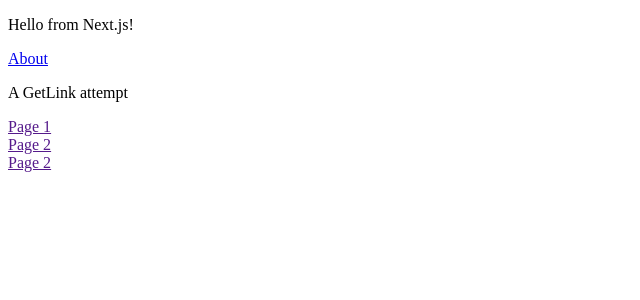
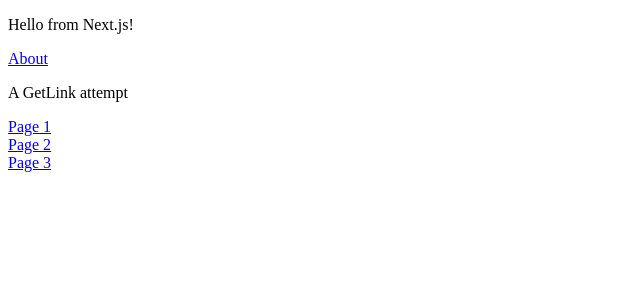
Before and after one commit to mpstaton/next-server-side, a Next.js app: page / in a window 1280 px wide. Shown: the top 300 px of the page, without its empty margins (0-640 px from the left). Built offline with nearby package versions, Linux system fonts and the light colour scheme.

Commit message:
dynamic routing now passes title through props

```diff
--- a/SharedComponents/DynamicRouter.js
+++ b/SharedComponents/DynamicRouter.js
@@ -1,10 +1,15 @@
 import React from "react";
 import Link from 'next/link'
+
+/*
+This propos should be passed in a way that is
+findable through props.url.query.content
+*/
 
 function GetLink(props) {
     return (
         <div>
-            <Link href="">
+            <Link href={`/SecondPage?content=${props.title}`}>
                 <a>{props.title}</a>
             </Link>
 
--- a/pages/index.js
+++ b/pages/index.js
@@ -11,9 +11,9 @@ function MyComponent(){
             </Link>
 
             <p>A GetLink attempt</p>
-            <GetLink title= 'Page 1'></GetLink>
-            <GetLink title= 'Page 2'></GetLink>
-            <GetLink title= 'Page 2'></GetLink>
+            <GetLink title='Page 1'></GetLink>
+            <GetLink title='Page 2'></GetLink>
+            <GetLink title='Page 3'></GetLink>
         </div>
     );
 }
```
Also changed, not shown: pages/SecondPage.js (added, +10 -0 lines).
